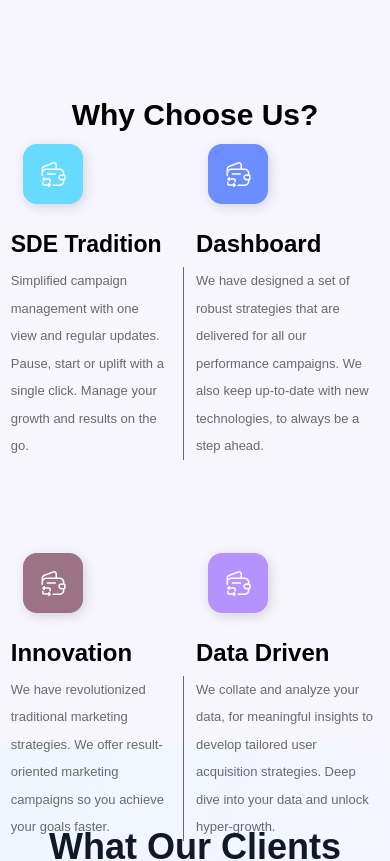
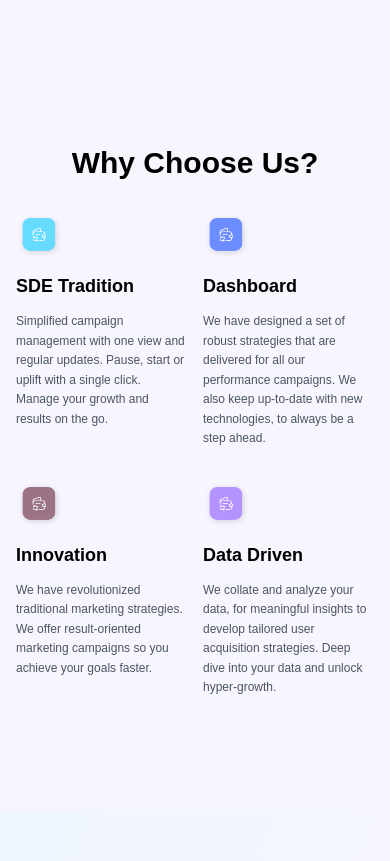
Before and after one commit to ridhi2100/YR-IT-SOLUTIONS, a React (Create React App) app: page / in a window 390 px wide. Shown: the part 820-1681 px from the top of the page. Built offline with nearby package versions, Linux system fonts and the light colour scheme.

Commit message:
responsived

```diff
--- a/src/App.js
+++ b/src/App.js
@@ -11,7 +11,6 @@ import { Footer } from './pages/Footer';
 import CopyrightBanner from './pages/CopyrightBanner';
 import PricingMain from './pages/PricingMain';
 import Navbar from './pages/Navbar';
-// import ServicesSection
 import Form from './pages/Form';
 import MeetingForm from './pages/MeetingForm';
 import Services from './pages/Services';
@@ -20,14 +19,26 @@ import AboutUs from './pages/AboutUs';
 import TermsOfUse from './pages/TermsOfUse';
 import PrivacyPolicy from './pages/PrivacyPolicy';
 import React from 'react';
-// https://www.figma.com/design/OWcieRQi0UaZrbx5sQM9jJ/NMOLD?node-id=0-1&t=Fz6quNMjalRuuomr-0
+
 function App() {
-  const [state,setState]=React.useState(0);
-  const [show,setshow]=React.useState(false);
+  const [state, setState] = React.useState(0);
+  const [show, setshow] = React.useState(false);
+
   return (
     <>
-      <Navbar state={state} setState={setState} setshow={setshow} show={show}  />
-      <div className={`${show?"h-[90vh] overflow-hidden ":""}`}>
+      {/* Fixed Navbar */}
+      <Navbar
+        state={state}
+        setState={setState}
+        setshow={setshow}
+        show={show}
+      />
+
+      {/* Main Content Container */}
+      <div className={`min-h-screen flex flex-col ${show ? "h-screen overflow-hidden" : ""}`}>
+
+        {/* Main Content Area */}
+        <main className="flex-1 w-full">
           <Routes>
             <Route path="/" element={<Home />} />
             <Route path="/contactus" element={<ContactUs />} />
@@ -39,12 +50,19 @@ function App() {
             <Route path="/privacy" element={<PrivacyPolicy />} />
             <Route path="/termsandconditions" element={<TermsOfUse />} />
           </Routes>
-      <Footer state={state} setState={setState}/>
+        </main>
+
+        {/* Footer Section */}
+        <footer className="w-full mt-auto">
+          <Footer
+            state={state}
+            setState={setState}
+          />
           <CopyrightBanner />
+        </footer>
       </div>
     </>
   );
 }
 
-
 export default App;
--- a/src/pages/WhyChooseUs.jsx
+++ b/src/pages/WhyChooseUs.jsx
@@ -4,267 +4,121 @@ import Icon2 from '../assets/Icon2.png'
 import Icon3 from '../assets/Icon3.png'
 import Icon4 from '../assets/Icon.png'
 import "../styles/WhyChooseUs.css"
+
 const WhyChooseUs = () => {
     return (
-        <>
-            <div className='h-[582px] w-full max-[1100px]:mt-[0rem] min-[500px]:mt-[6rem]'>
-                <div className='heading smtext2'>
-                    Why Choose Us?
+        <div className='w-full section-spacing py-12 md:py-16 lg:py-20'>
+            {/* Section Title */}
+            <div className='heading smtext2 mb-8 md:mb-12 lg:mb-16'>
+                Why Choose Us?
+            </div>
+
+            {/* Desktop Layout - 4 cards in a row */}
+            <div className='hidden md:block w-full px-4 lg:px-8'>
+                <div className='max-w-6xl mx-auto'>
+                    <div className='grid grid-cols-4 gap-6 lg:gap-8'>
+                        {/* Card 1 */}
+                        <div className='flex flex-col items-start'>
+                            <img src={Icon1} alt="SDE Tradition" className='mb-4 w-16 h-16 object-contain' />
+                            <h3 className='text-xl lg:text-2xl font-bold mb-4 text-left'>
+                                SDE Tradition
+                            </h3>
+                            <p className='text-sm lg:text-base text-gray-600 leading-relaxed text-left'>
+                                Simplified campaign management with one view and regular updates. Pause, start or uplift with a single click. Manage your growth and results on the go.
+                            </p>
+                        </div>
+
+                        {/* Card 2 */}
+                        <div className='flex flex-col items-start'>
+                            <img src={Icon2} alt="Dashboard" className='mb-4 w-16 h-16 object-contain' />
+                            <h3 className='text-xl lg:text-2xl font-bold mb-4 text-left'>
+                                Dashboard
+                            </h3>
+                            <p className='text-sm lg:text-base text-gray-600 leading-relaxed text-left'>
+                                We have designed a set of robust strategies that are delivered for all our performance campaigns. We also keep up-to-date with new technologies, to always be a step ahead.
+                            </p>
+                        </div>
+
+                        {/* Card 3 */}
+                        <div className='flex flex-col items-start'>
+                            <img src={Icon3} alt="Innovation" className='mb-4 w-16 h-16 object-contain' />
+                            <h3 className='text-xl lg:text-2xl font-bold mb-4 text-left'>
+                                Innovation
+                            </h3>
+                            <p className='text-sm lg:text-base text-gray-600 leading-relaxed text-left'>
+                                We have revolutionized traditional marketing strategies. We offer result-oriented marketing campaigns so you achieve your goals faster.
+                            </p>
+                        </div>
+
+                        {/* Card 4 */}
+                        <div className='flex flex-col items-start'>
+                            <img src={Icon4} alt="Data Driven" className='mb-4 w-16 h-16 object-contain' />
+                            <h3 className='text-xl lg:text-2xl font-bold mb-4 text-left'>
+                                Data Driven
+                            </h3>
+                            <p className='text-sm lg:text-base text-gray-600 leading-relaxed text-left'>
+                                We collate and analyze your data, for meaningful insights to develop tailored user acquisition strategies. Deep dive into your data and unlock hyper-growth.
+                            </p>
+                        </div>
+                    </div>
                 </div>
-                <div className='w-full flex justify-center mt-[5rem] max-md:hidden'>
-                    <table className='w-[80%] max-lg:w-[90%] max-md:hidden'>
-                        <tr>
-                            <td className=''>
-                                <img src={Icon1} />
-                            </td>
-                            <td className=''>
-                                <img src={Icon2} />
-                            </td>
-                            <td className=''>
-                                <img src={Icon3} />
-                            </td>
-                            <td className=''>
-                                <img src={Icon4} />
-                            </td>
-                        </tr>
-                        <tr>
-                            <td className=''>
-                                <div className='' style={{
-                                    fontFamily: "Plus Jakarta Sans, sans-serif",
-                                    fontSize: "27px",
-                                    fontWeight: "700",
-                                    lineHeight: "42px",
-                                    textAlign: "left",
-                                }}>
-                                    SDE Tradition
+            </div>
 
-                                </div>
-                            </td>
-                            <td className=''>
-                                <div className='' style={{
-                                    fontFamily: "Plus Jakarta Sans, sans-serif",
-                                    fontSize: "30px",
-                                    fontWeight: "700",
-                                    lineHeight: "42px",
-                                    textAlign: "left",
-                                }}>
-                                    Dashboard
+            {/* Mobile Layout - 2x2 grid */}
+            <div className='md:hidden w-full px-4'>
+                <div className='max-w-lg mx-auto space-y-8'>
+                    {/* First Row - 2 cards */}
+                    <div className='grid grid-cols-2 gap-4'>
+                        {/* Card 1 */}
+                        <div className='flex flex-col items-start'>
+                            <img src={Icon1} alt="SDE Tradition" className='mb-3 w-12 h-12 object-contain' />
+                            <h3 className='text-lg font-bold mb-3 text-left'>
+                                SDE Tradition
+                            </h3>
+                            <p className='text-xs text-gray-600 leading-relaxed text-left'>
+                                Simplified campaign management with one view and regular updates. Pause, start or uplift with a single click. Manage your growth and results on the go.
+                            </p>
+                        </div>
 
-                                </div>
-                            </td>
-                            <td className=''>
-                                <div className='' style={{
-                                    fontFamily: "Plus Jakarta Sans, sans-serif",
-                                    fontSize: "30px",
-                                    fontWeight: "700",
-                                    lineHeight: "42px",
-                                    textAlign: "left",
-                                }}>
-                                    Innovation
+                        {/* Card 2 */}
+                        <div className='flex flex-col items-start'>
+                            <img src={Icon2} alt="Dashboard" className='mb-3 w-12 h-12 object-contain' />
+                            <h3 className='text-lg font-bold mb-3 text-left'>
+                                Dashboard
+                            </h3>
+                            <p className='text-xs text-gray-600 leading-relaxed text-left'>
+                                We have designed a set of robust strategies that are delivered for all our performance campaigns. We also keep up-to-date with new technologies, to always be a step ahead.
+                            </p>
+                        </div>
+                    </div>
 
-                                </div>
-                            </td>
-                            <td className=''>
-                                <div className='' style={{
-                                    fontFamily: "Plus Jakarta Sans, sans-serif",
-                                    fontSize: "30px",
-                                    fontWeight: "700",
-                                    lineHeight: "42px",
-                                    textAlign: "left",
-                                }}>
-                                    Data Driven
+                    {/* Second Row - 2 cards */}
+                    <div className='grid grid-cols-2 gap-4'>
+                        {/* Card 3 */}
+                        <div className='flex flex-col items-start'>
+                            <img src={Icon3} alt="Innovation" className='mb-3 w-12 h-12 object-contain' />
+                            <h3 className='text-lg font-bold mb-3 text-left'>
+                                Innovation
+                            </h3>
+                            <p className='text-xs text-gray-600 leading-relaxed text-left'>
+                                We have revolutionized traditional marketing strategies. We offer result-oriented marketing campaigns so you achieve your goals faster.
+                            </p>
+                        </div>
 
-                                </div>
-                            </td>
-                        </tr>
-                        <tr>
-                            <td className=''>
-                                <div className='pr-1 whychooseus-content-div' style={{
-                                    fontSize: "16px",
-                                    fontWeight: "400",
-                                    lineHeight: "27.52px",
-                                    textAlign: "left",
-                                    color: "#6A6A6A"
-
-                                }}>
-                                    Simplified campaign management with one view and regular updates. Pause, start or uplift with a single click. Manage your growth and results on the go.
-                                </div>
-                            </td>
-                            <td className=''>
-                                <div className='pr-10 whychooseus-content-div' style={{
-                                    fontSize: "16px",
-                                    fontWeight: "400",
-                                    lineHeight: "27.52px",
-                                    textAlign: "left",
-                                    color: "#6A6A6A"
-
-                                }}>
-                                    We have designed a set of robust strategies that are delivered for all our performance campaigns. We also keep up-to-date with new technologies, to always be a step ahead.
-                                </div>
-                            </td>
-                            <td className=''>
-                                <div className='pr-10 whychooseus-content-div' style={{
-                                    fontSize: "16px",
-                                    fontWeight: "400",
-                                    lineHeight: "27.52px",
-                                    textAlign: "left",
-                                    color: "#6A6A6A"
-
-                                }}>
-                                    We have revolutionized traditional marketing strategies. We offer result-oriented marketing campaigns so you achieve your goals faster.
-                                </div>
-                            </td>
-                            <td className=''>
-                                <div className='pr-10 ' style={{
-                                    fontSize: "16px",
-                                    fontWeight: "400",
-                                    lineHeight: "27.52px",
-                                    textAlign: "left",
-                                    color: "#6A6A6A"
-
-                                }}>
-                                    We collate and analyze your data, for meaningful insights to develop tailored user acquisition strategies. Deep dive into your data and unlock hyper-growth.
-                                </div>
-                            </td>
-                        </tr>
-                    </table>
+                        {/* Card 4 */}
+                        <div className='flex flex-col items-start'>
+                            <img src={Icon4} alt="Data Driven" className='mb-3 w-12 h-12 object-contain' />
+                            <h3 className='text-lg font-bold mb-3 text-left'>
+                                Data Driven
+                            </h3>
+                            <p className='text-xs text-gray-600 leading-relaxed text-left'>
+                                We collate and analyze your data, for meaningful insights to develop tailored user acquisition strategies. Deep dive into your data and unlock hyper-growth.
+                            </p>
+                        </div>
+                    </div>
                 </div>
-                <div className='w-full flex justify-center items-center mt-[0rem]'>
-                    <table className='w-[95%] md:hidden'>
-                        <tr>
-                            <td className=''>
-                                <img src={Icon1} />
-                            </td>
-                            <td className=''>
-                                <img src={Icon2} />
-                            </td>
-                        </tr>
-                        <tr>
-                            <td className='w-[50%]'>
-                                <div className='' style={{
-                                    fontFamily: "Plus Jakarta Sans, sans-serif",
-                                    fontSize: "23px",
-                                    fontWeight: "700",
-                                    lineHeight: "42px",
-                                    textAlign: "left",
-                                }}>
-                                    SDE Tradition
-
-                                </div>
-                            </td>
-                            <td className='w-[50%]'>
-                                <div className='' style={{
-                                    fontFamily: "Plus Jakarta Sans, sans-serif",
-                                    fontSize: "24px",
-                                    fontWeight: "700",
-                                    lineHeight: "42px",
-                                    textAlign: "left",
-                                }}>
-                                    Dashboard
-
-                                </div>
-                            </td>
-                        </tr>
-                        <tr>
-                            <td className=''>
-                                <div className='pr- whychooseus-content-div' style={{
-                                    fontSize: "13px",
-                                    fontWeight: "400",
-                                    lineHeight: "27.52px",
-                                    textAlign: "left",
-                                    color: "#6A6A6A",
-                                    paddingRight:"1rem"
-
-                                }}>
-                                    Simplified campaign management with one view and regular updates. Pause, start or uplift with a single click. Manage your growth and results on the go.
-                                </div>
-                            </td>
-                            <td className=''>
-                                <div className='pr whychooseus-contenkt-div' style={{
-                                    fontSize: "13px",
-                                    fontWeight: "400",
-                                    lineHeight: "27.52px",
-                                    textAlign: "left",
-                                    color: "#6A6A6A"
-
-                                }}>
-                                    We have designed a set of robust strategies that are delivered for all our performance campaigns. We also keep up-to-date with new technologies, to always be a step ahead.
-                                </div>
-                            </td>
-
-                        </tr>
-                    </table>
-                </div>
-
-                <div className='w-full flex justify-center items-center mt-[5rem]'>
-                    <table className='w-[95%] md:hidden'>
-                        <tr>
-                            <td className='w-[50%]'>
-                                <img src={Icon3} />
-                            </td>
-                            <td className='w-[50%]'>
-                                <img src={Icon4} />
-                            </td>
-                        </tr>
-                        <tr>
-
-                            <td className='w-[50%]'>
-                                <div className='' style={{
-                                    fontFamily: "Plus Jakarta Sans, sans-serif",
-                                    fontSize: "24px",
-                                    fontWeight: "700",
-                                    lineHeight: "42px",
-                                    textAlign: "left",
-                                }}>
-                                    Innovation
-
-                                </div>
-                            </td>
-                            <td className='w-[50%]'>
-                                <div className='' style={{
-                                    fontFamily: "Plus Jakarta Sans, sans-serif",
-                                    fontSize: "24px",
-                                    fontWeight: "700",
-                                    lineHeight: "42px",
-                                    textAlign: "left",
-                                }}>
-                                    Data Driven
-
-                                </div>
-                            </td>
-                        </tr>
-                        <tr>
-
-                            <td className=''>
-                                <div className='pr-1 whychooseus-content-div' style={{
-                                    fontSize: "13px",
-                                    fontWeight: "400",
-                                    lineHeight: "27.52px",
-                                    textAlign: "left",
-                                    color: "#6A6A6A"
-
-                                }}>
-                                    We have revolutionized traditional marketing strategies. We offer result-oriented marketing campaigns so you achieve your goals faster.
-                                </div>
-                            </td>
-                            <td className=''>
-                                <div className='pr-1 ' style={{
-                                    fontSize: "13px",
-                                    fontWeight: "400",
-                                    lineHeight: "27.52px",
-                                    textAlign: "left",
-                                    color: "#6A6A6A"
-
-                                }}>
-                                    We collate and analyze your data, for meaningful insights to develop tailored user acquisition strategies. Deep dive into your data and unlock hyper-growth.
-                                </div>
-                            </td>
-                        </tr>
-                    </table>
-                </div>
-
             </div>
-        </>
+        </div>
     )
 }
 
```
Also changed, not shown: src/pages/ClientReview.jsx (+6 -51 lines). Lines whose indentation alone changed are shown as unchanged.
